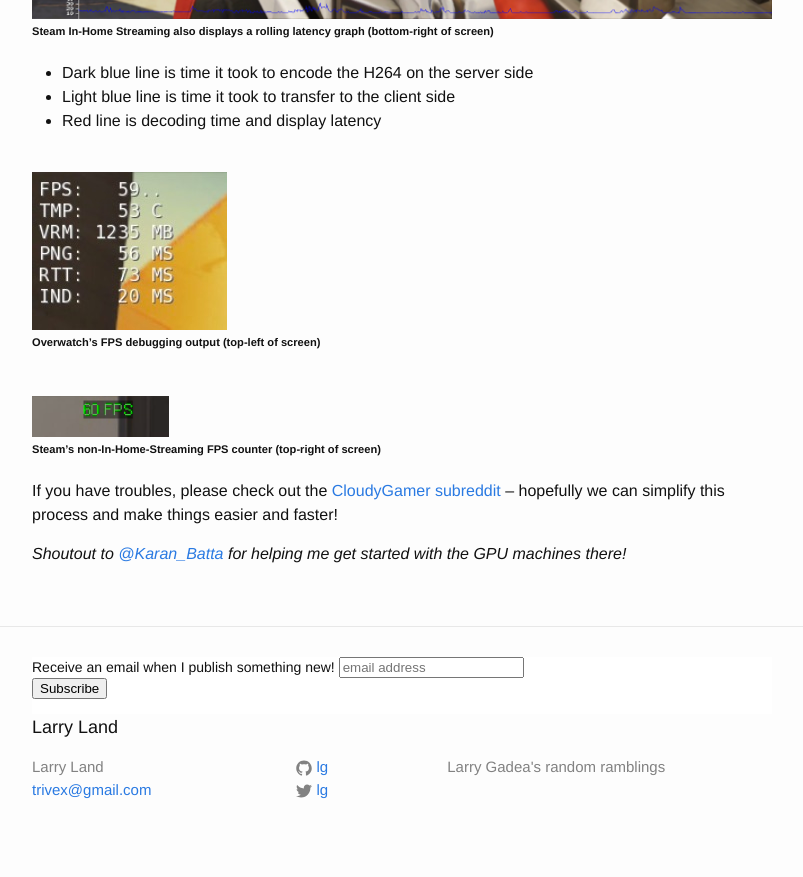
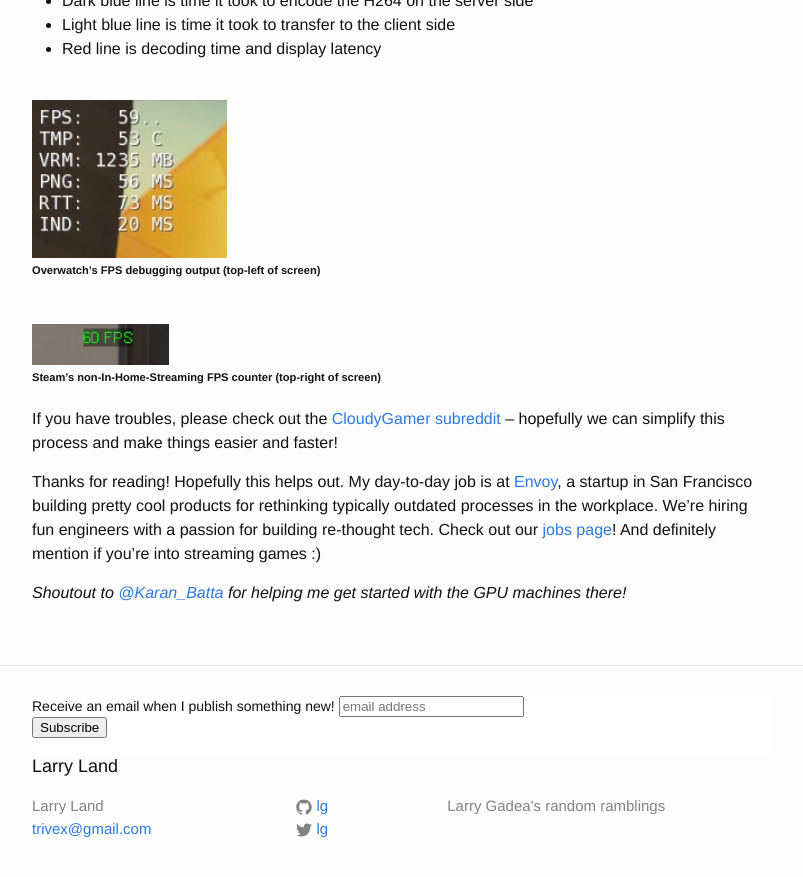
Before and after one commit to lg/lg.io, a Jekyll site: the page built from _posts/2016-10-12-cloudy-gamer-playing-overwatch-on-azures-new-monster-gpu-instances.md, in a window 1280 px wide and 900 px high, scrolled down 21322 px. Shown: the top 877 px of the window, without its empty margins (238-1041 px from the left). Built offline with Jekyll 4.4.1, drawn with Linux system fonts in a browser that asks for light colours; comment, search, counter and statistics services are not loaded; part of the change alters nothing that is shown; some of the changed text lies outside the part shown.

Commit message:
added promo

```diff
--- a/_posts/2016-10-12-cloudy-gamer-playing-overwatch-on-azures-new-monster-gpu-instances.md
+++ b/_posts/2016-10-12-cloudy-gamer-playing-overwatch-on-azures-new-monster-gpu-instances.md
@@ -314,8 +314,6 @@ Meanwhile, I suggest watching this quick video I made, plus skim the instruction
 6. Happy gaming!!
 
 - Don't forget to Stop the Azure instance when you're done playing. It'll be very expensive if you don't. You can stop the VM without losing your config. If you want to delete everything, make sure to delete the Resource Group in Azure
-- If you have problems with getting going, I set up a [wiki](https://www.reddit.com/r/cloudygamer/wiki/index) on the [CloudyGamer subreddit](https://www.reddit.com/r/cloudygamer/) to hopefully help!
-- Happy gaming!!
 
 [![](/assets/azure-overwatch/azure-game-streaming-2-thumb.jpg){:width="720"}](/assets/azure-overwatch/azure-game-streaming-2.png)<br/>
 <sub><sup>**So pretty :)**</sup></sub>
@@ -345,4 +343,6 @@ Meanwhile, I suggest watching this quick video I made, plus skim the instruction
 
 If you have troubles, please check out the [CloudyGamer subreddit](https://www.reddit.com/r/cloudygamer) -- hopefully we can simplify this process and make things easier and faster!
 
+Thanks for reading! Hopefully this helps out. My day-to-day job is at [Envoy](https://envoy.com), a startup in San Francisco building pretty cool products for rethinking typically outdated processes in the workplace. We're hiring fun engineers with a passion for building re-thought tech. Check out our [jobs page](https://envoy.com/jobs/)! And definitely mention if you're into streaming games :)
+
 *Shoutout to [@Karan_Batta](https://twitter.com/karan_batta) for helping me get started with the GPU machines there!*
```
